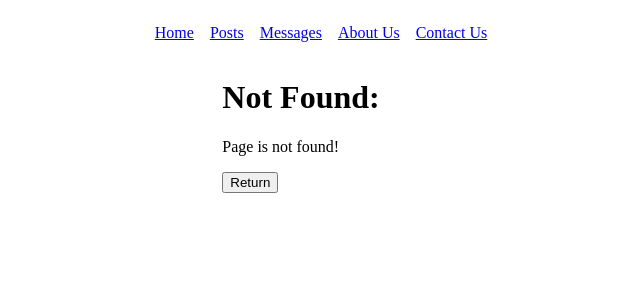
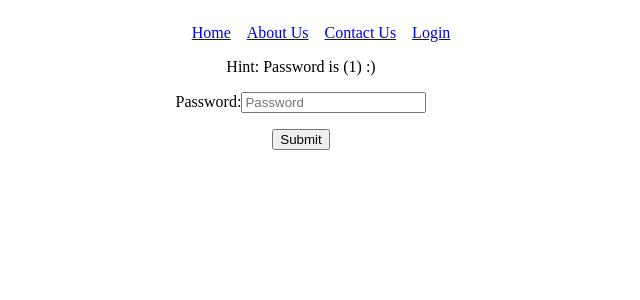
Before and after one commit to TheCodePeople/react-router_lesson, a React (Create React App) app: page /login in a window 1280 px wide. Before the commit this address had no page. Shown: the top 300 px of the page, without its empty margins (339-979 px from the left). Built offline with nearby package versions, Linux system fonts and the light colour scheme.

Commit message:
Add restricted routes lesson

```diff
--- a/src/App.js
+++ b/src/App.js
@@ -1,4 +1,5 @@
-import { Routes, Route } from "react-router-dom";
+import { useState } from "react";
+import { Routes, Route, useNavigate } from "react-router-dom";
 
 import Navbar from "./components/Navbar";
 import Home from "./components/Home";
@@ -9,20 +10,44 @@ import Posts from "./components/Posts";
 import PostDetails from "./components/PostDetails";
 import Messages from "./components/Messages";
 import MessageDetails from "./components/MessageDetails";
+import Login from "./components/Login";
 
 const App = () => {
+  const [isLoggedIn, setIsLoggedIn] = useState(false);
+  const navigate = useNavigate();
+
+  const handleLogin = (password) => {
+    if (password === "1") {
+      setIsLoggedIn(true);
+      navigate("/", { replace: true });
+    }
+  };
+
+  const handleLogout = () => {
+    setIsLoggedIn(false);
+    navigate("/");
+  };
+
   return (
     <div className="container">
-      <Navbar />
+      <Navbar isLoggedIn={isLoggedIn} onLogOut={handleLogout} />
       <Routes>
         <Route path="/" element={<Home />} />
         <Route path="/about" element={<About />} />
         <Route path="/contact" element={<Contact />} />
-        <Route path="/posts" element={<Posts />} />
-        <Route path="/posts/:id" element={<PostDetails />} />
-        <Route path="/messages" element={<Messages />}>
-          <Route path="/messages/:id" element={<MessageDetails />} />
-        </Route>
+
+        {isLoggedIn ? (
+          <>
+            <Route path="/posts" element={<Posts />} />
+            <Route path="/posts/:id" element={<PostDetails />} />
+            <Route path="/messages" element={<Messages />}>
+              <Route path="/messages/:id" element={<MessageDetails />} />
+            </Route>
+          </>
+        ) : (
+          <Route path="/login" element={<Login onLogin={handleLogin} />} />
+        )}
+
         <Route path="*" element={<NotFound />} />
       </Routes>
     </div>
--- /dev/null
+++ b/src/components/Login.jsx
@@ -0,0 +1,20 @@
+const Login = ({ onLogin }) => {
+  const onSubmitHandler = (e) => {
+    e.preventDefault();
+    onLogin(e.target[0].value);
+  };
+
+  return (
+    <form className="login-form" onSubmit={onSubmitHandler}>
+      <span>Hint: Password is (1) :)</span>
+      <div>
+        <label>Password:</label>
+        <input type="password" placeholder="Password" />
+      </div>
+
+      <button type="submit">Submit</button>
+    </form>
+  );
+};
+
+export default Login;
--- a/src/components/Messages.jsx
+++ b/src/components/Messages.jsx
@@ -15,6 +15,7 @@ const Messages = () => {
         {messages.map((message) => (
           <li
             className="message-item"
+            key={message.id}
             onClick={() => handleMessageClick(message.id)}
           >
             {message.user}
--- a/src/components/Navbar.jsx
+++ b/src/components/Navbar.jsx
@@ -1,24 +1,38 @@
 import { Link } from "react-router-dom";
 
-const Navbar = () => {
+const Navbar = ({ isLoggedIn, onLogOut }) => {
   return (
     <nav>
       <ul>
         <li>
           <Link to="/">Home</Link>
         </li>
+
+        {isLoggedIn && (
+          <>
             <li>
               <Link to="/posts">Posts</Link>
             </li>
             <li>
               <Link to="/messages">Messages</Link>
             </li>
+          </>
+        )}
+
         <li>
           <Link to="/about">About Us</Link>
         </li>
         <li>
           <Link to="/contact">Contact Us</Link>
         </li>
+
+        {!isLoggedIn && (
+          <li>
+            <Link to="/login">Login</Link>
+          </li>
+        )}
+
+        {isLoggedIn && <button onClick={onLogOut}>Logout</button>}
       </ul>
     </nav>
   );
--- a/src/styles.css
+++ b/src/styles.css
@@ -55,3 +55,11 @@ nav ul {
   justify-content: center;
   gap: 1.5rem;
 }
+
+.login-form {
+  display: flex;
+  flex-direction: column;
+  justify-content: center;
+  align-items: center;
+  gap: 1rem;
+}
```
Also changed, not shown: 1 other file (tests, documents, lock files or other folders). Lines whose indentation alone changed are shown as unchanged.
